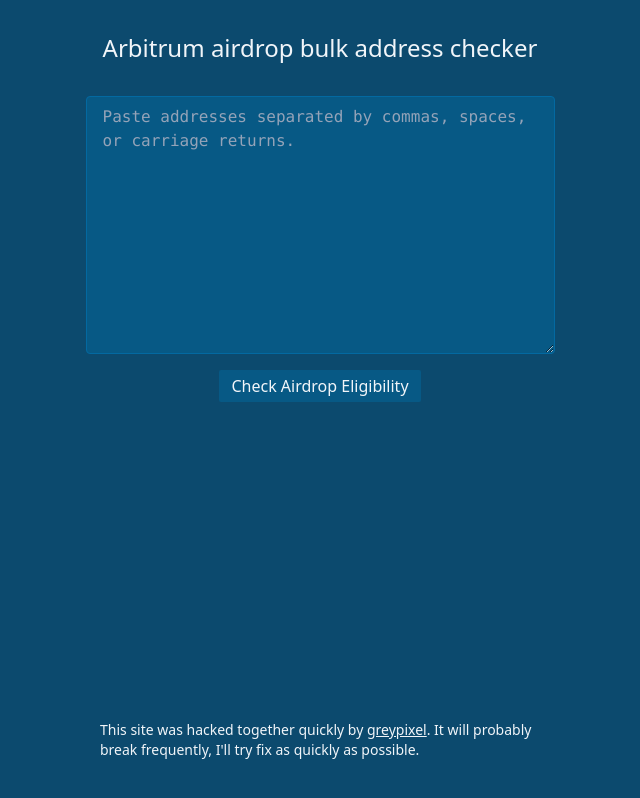
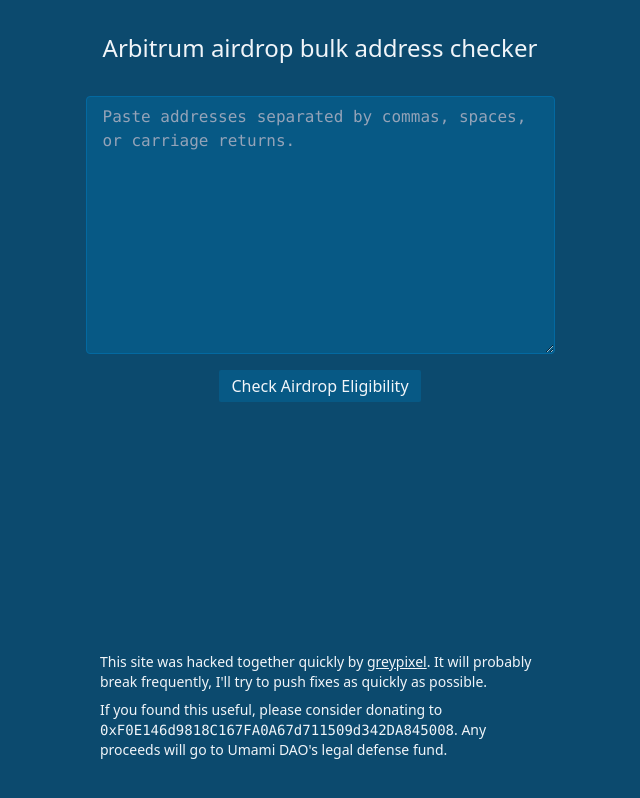
Before and after one commit to gpxl-dev/arbi-airdrop-bulk-check, a React (Vite) app: page / in a window 1280 px wide. Shown: the whole page, without its empty margins (320-960 px from the left). Built offline with nearby package versions, Linux system fonts and the light colour scheme.

Commit message:
Add donation link

```diff
--- a/src/App.tsx
+++ b/src/App.tsx
@@ -168,7 +168,8 @@
         </>
       )}
       <div className="flex-1"></div>
-      <div className="mb-10 w-[440px] text-sm">
+      <div className="mb-10 flex w-[440px] flex-col gap-2 text-sm">
+        <p>
           This site was hacked together quickly by{" "}
           <a
             href="https://twitter.com/greypixel_"
@@ -177,8 +178,28 @@
           >
             greypixel
           </a>
-        . It will probably break frequently, I'll try fix as quickly as
-        possible.
+          . It will probably break frequently, I'll try to push fixes as quickly
+          as possible.
+        </p>
+        <p>
+          If you found this useful, please consider donating to
+          {/* copy on click */}
+          <button
+            className="font-mono"
+            onClick={(e) => {
+              try {
+                navigator.clipboard.writeText(
+                  "0xF0E146d9818C167FA0A67d711509d342DA845008"
+                );
+              } catch (e) {
+                // failed to copy
+              }
+            }}
+          >
+            0xF0E146d9818C167FA0A67d711509d342DA845008
+          </button>
+          . Any proceeds will go to Umami DAO's legal defense fund.
+        </p>
       </div>
     </div>
   );
```
Lines whose indentation alone changed are shown as unchanged.
